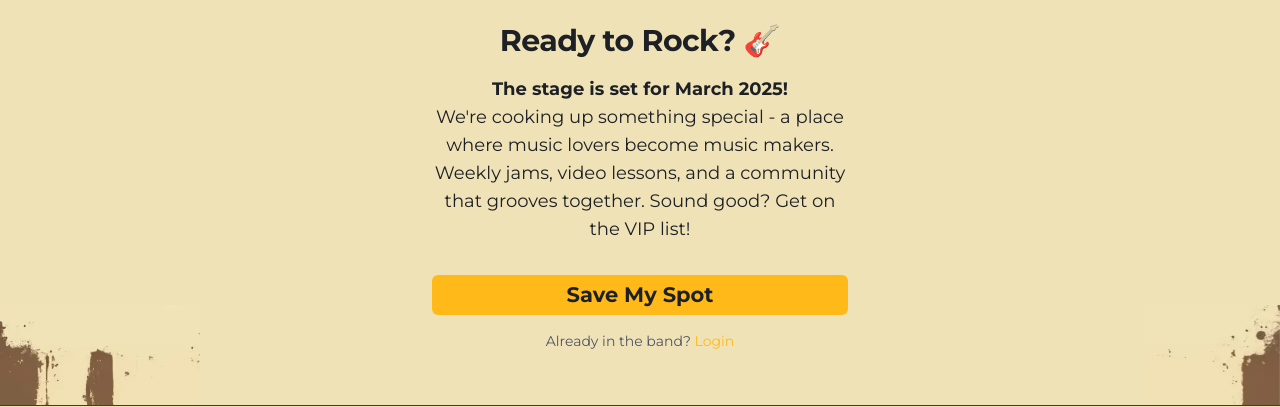
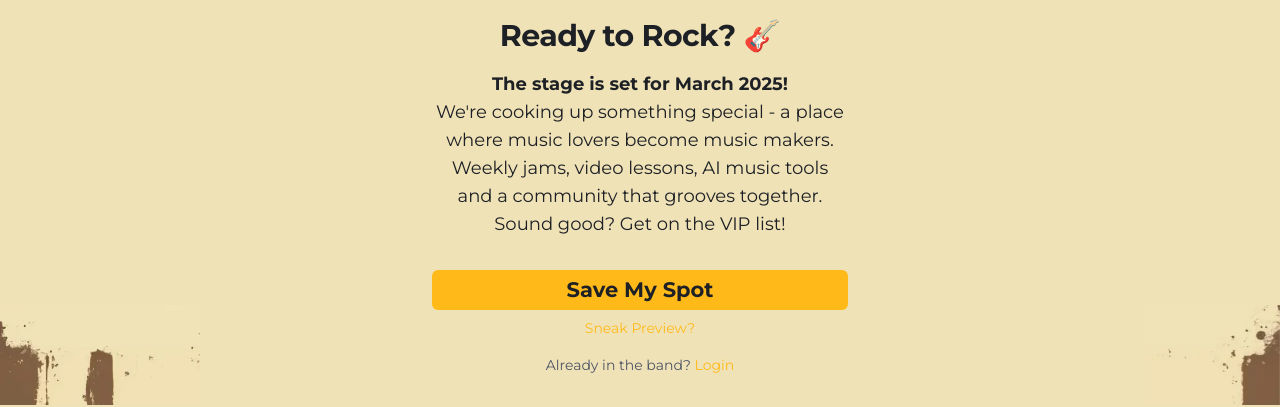
Before and after one commit to CJohnDesign/gouda, a Next.js app: page / in a window 1280 px wide. Shown: the part 395-802 px from the top of the page. Built offline with nearby package versions, Linux system fonts and the light colour scheme; no server answers.

Commit message:
Add 'Sneak Preview?' link to homepage and waitlist success state

```diff
--- a/src/app/page.tsx
+++ b/src/app/page.tsx
@@ -56,9 +56,10 @@ export default function Home() {
         <h1 className="text-3xl font-bold text-foreground mb-4">Ready to Rock? 🎸</h1>
         <p className="text-foreground text-lg mb-8">
           <strong>The stage is set for March 2025!</strong> <br/>
-          We're cooking up something special - a place where music lovers become music makers. Weekly jams, video lessons, and a community that grooves together. Sound good? Get on the VIP list!
+          We're cooking up something special - a place where music lovers become music makers. Weekly jams, video lessons, AI music tools and a community that grooves together. Sound good? Get on the VIP list!
         </p>
         <div className="space-y-4">
+          <div className="space-y-2">
             <Button
               variant="filled"
               size="lg"
@@ -67,6 +68,10 @@ export default function Home() {
             >
               <Link href="/waitlist">Save My Spot</Link>
             </Button>
+            <p className="text-[14px] text-muted-foreground">
+              <Link href="/join" className="text-primary hover:underline">Sneak Preview?</Link>
+            </p>
+          </div>
 
           <p className="text-[14px] text-muted-foreground">
             Already in the band? <Link href="/login" className="text-primary hover:underline">Login</Link>
--- a/src/app/waitlist/page.tsx
+++ b/src/app/waitlist/page.tsx
@@ -3,6 +3,7 @@
 import { Montserrat } from 'next/font/google'
 import { Corners } from '@/components/ui/borders'
 import Image from 'next/image'
+import Link from 'next/link'
 import { useState } from 'react'
 import { Button } from '@/components/ui/button'
 import { Input } from '@/components/ui/input'
@@ -18,6 +19,7 @@ export default function WaitlistPage() {
   const [name, setName] = useState('')
   const [email, setEmail] = useState('')
   const [isSubmitting, setIsSubmitting] = useState(false)
+  const [isSuccess, setIsSuccess] = useState(false)
 
   const handleSubmit = async (e: React.FormEvent) => {
     e.preventDefault()
@@ -47,6 +49,7 @@ export default function WaitlistPage() {
       toast.success("You're on the list! Get ready to rock! 🎸")
       setName('')
       setEmail('')
+      setIsSuccess(true)
     } catch (error) {
       console.error('Error adding to waitlist:', error)
       toast.error('Oops! Hit a wrong note. Try again?')
@@ -76,6 +79,16 @@ export default function WaitlistPage() {
           video tutorials, and a community that rocks. Be the first to know when we're live!
         </p>
 
+        {isSuccess ? (
+          <div className="space-y-4">
+            <p className="text-foreground text-lg">Thanks for joining! We'll keep you posted on all the exciting updates.</p>
+            <div className="space-y-2">
+              <p className="text-[14px] text-muted-foreground">
+                Can't wait? <Link href="/join" className="text-primary hover:underline">Sneak Preview?</Link>
+              </p>
+            </div>
+          </div>
+        ) : (
           <form onSubmit={handleSubmit} className="space-y-4">
             <Input
               type="text"
@@ -111,6 +124,7 @@ export default function WaitlistPage() {
               Get VIP Access
             </Button>
           </form>
+        )}
       </div>
     </main>
   )
```
Lines whose indentation alone changed are shown as unchanged.
